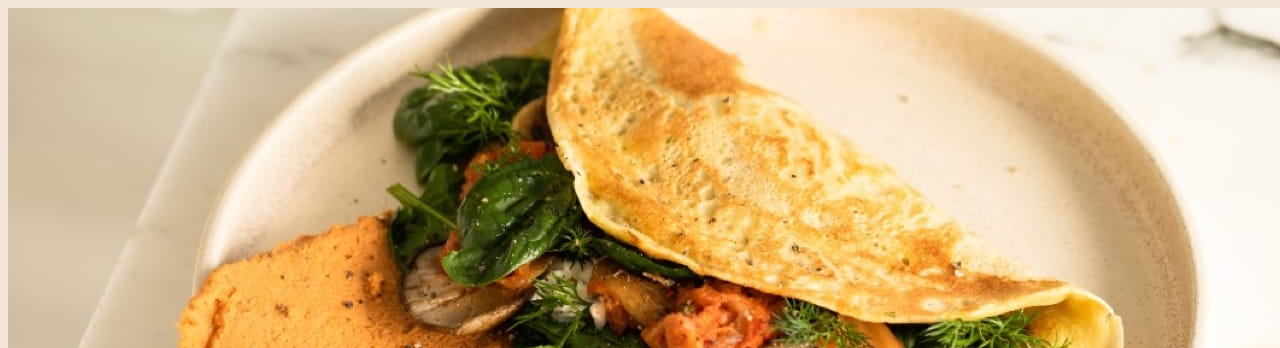
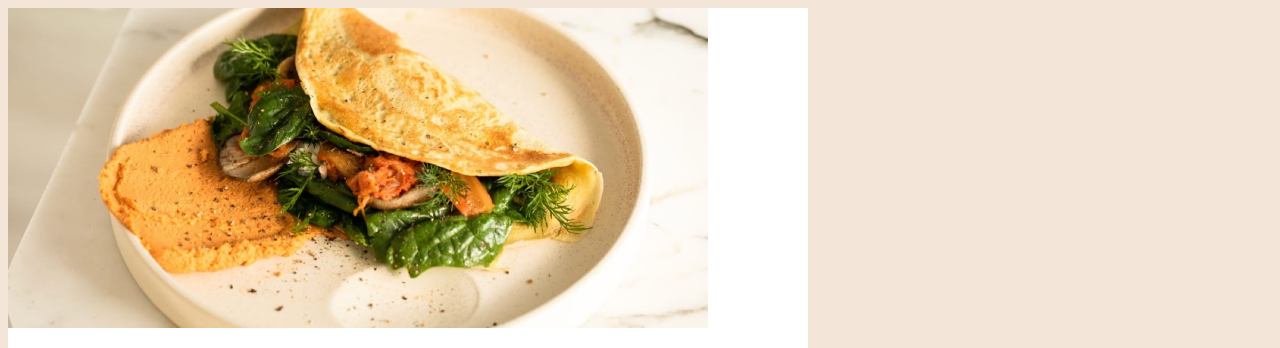
Before and after one commit to hastigholami/recipe-page, a plain HTML site: page index.html in a window 1280 px wide. Shown: the top 348 px of the page. Drawn offline with Linux system fonts and the light colour scheme.

Commit message:
updated style file

```diff
--- a/style.css
+++ b/style.css
@@ -35,7 +35,9 @@ p {
     font-weight: 400;
 }
 
-.recipe-thumbnail {}
+img {
+    width: 700px;
+}
 
 .food-name {}
 
```
